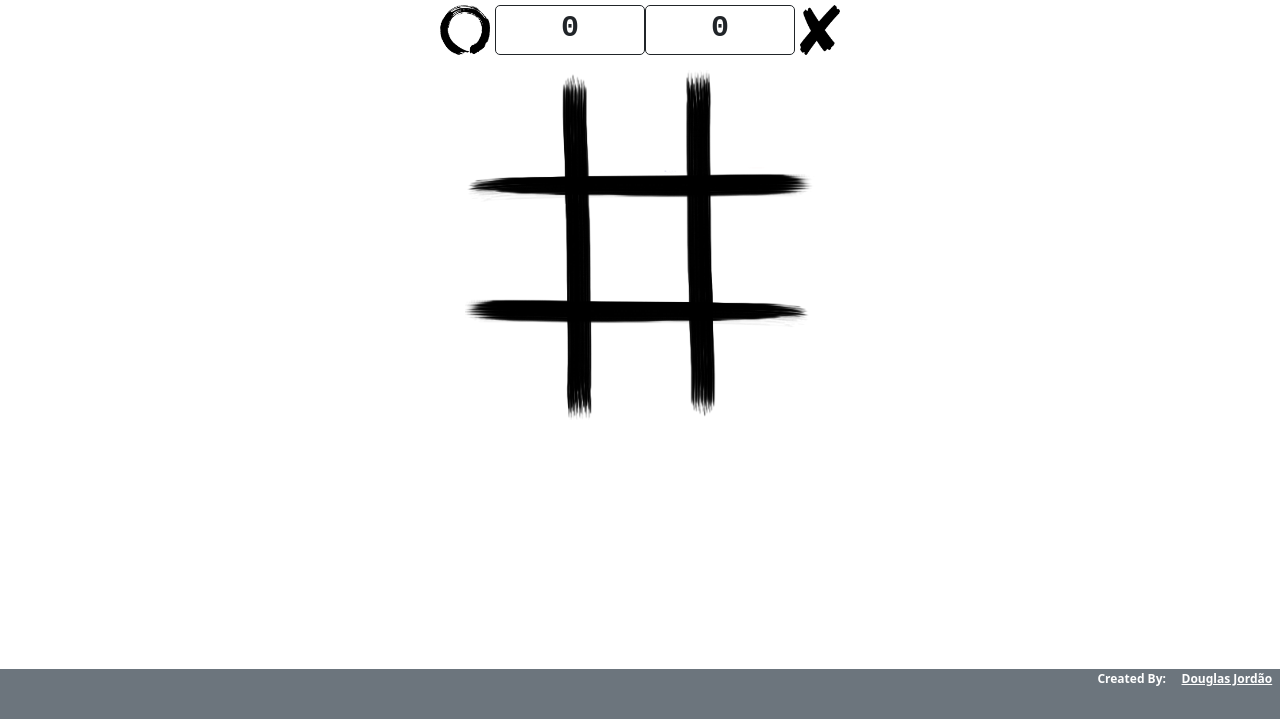
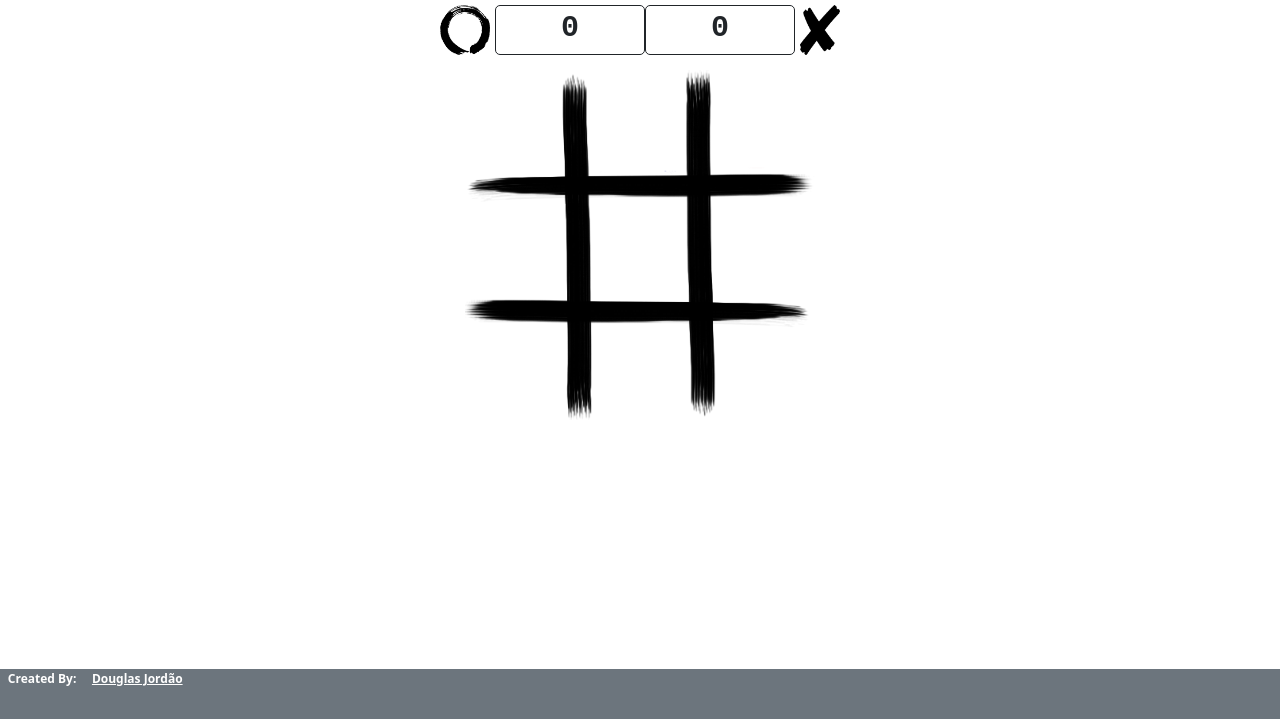
Before and after one commit to douglasjordao/TicTacToe, a plain HTML site: page index.html in a window 1280 px wide. Shown: the part 81-800 px from the top of the page. Drawn offline with nearby package versions, Linux system fonts and the light colour scheme.

Commit message:
Changing Created By position

```diff
--- a/index.html
+++ b/index.html
@@ -39,8 +39,8 @@
             <div id="reset-btn-div" class="d-flex justify-content-center reset-btn-div">
             </div>
         </div>
-        <div class="footer bg-secondary fixed-bottom d-flex flex-row-reverse bd-highlight">
-            <a href="https://github.com/douglasjordao" target="_blank" class="badge badge-info">Douglas Jordão</a><span class="badge badge-info">Created By:</span>
+        <div class="footer bg-secondary fixed-bottom d-flex flex-row bd-highlight">
+            <span class="badge badge-info">Created By:</span><a href="https://github.com/douglasjordao" target="_blank" class="badge badge-info">Douglas Jordão</a>
         </div>
     </div>
 
```
